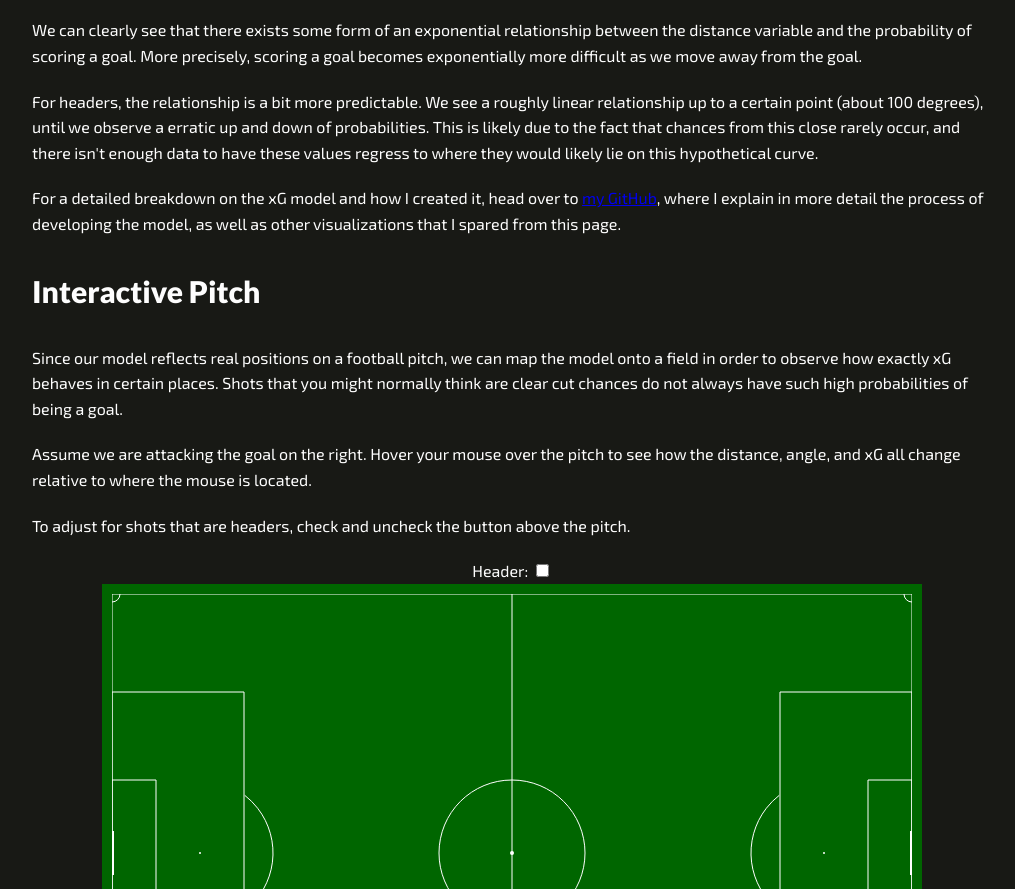
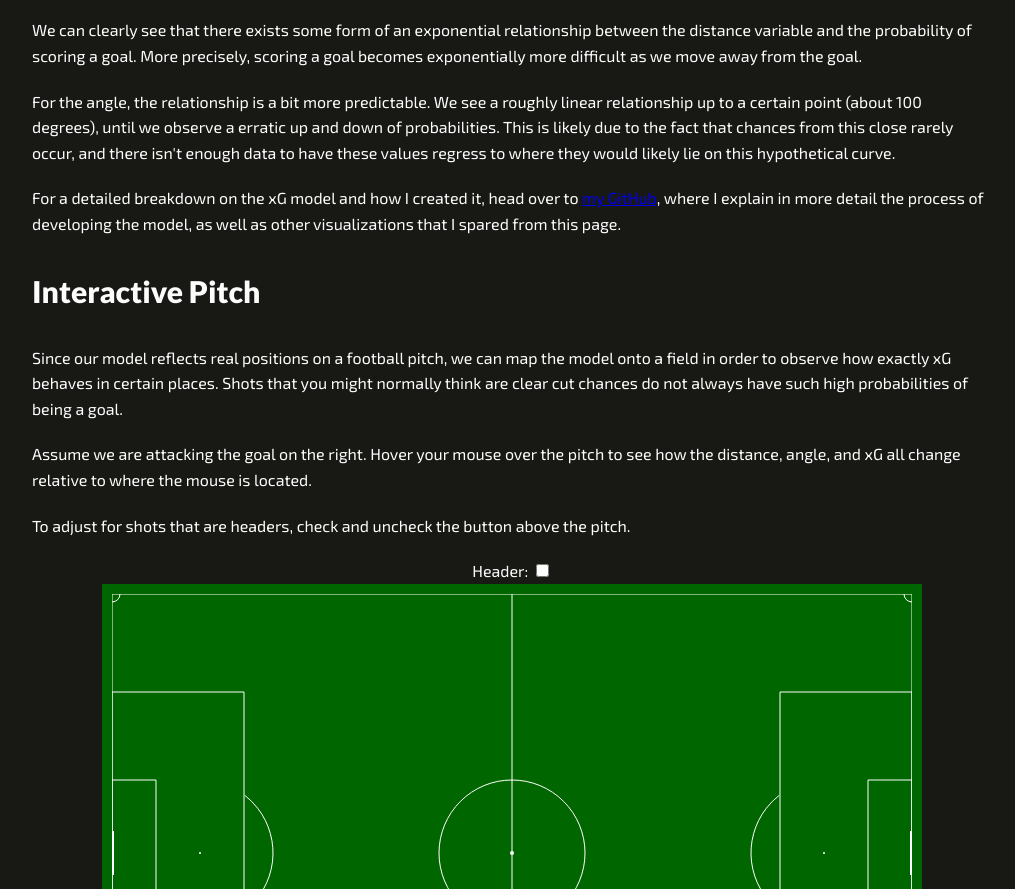
Before and after one commit to ehaveric/recreatingxG, a plain HTML site: page index.html in a window 1280 px wide. Shown: the part 4202-5091 px from the top of the page, without its empty margins (128-1143 px from the left). Drawn offline with Linux system fonts and the light colour scheme.

Commit message:
Update index.html

```diff
--- a/index.html
+++ b/index.html
@@ -192,7 +192,7 @@
         distance variable and the probability of scoring a goal. More precisely, scoring a goal becomes exponentially more
         difficult as we move away from the goal.
       </p>
-      <p class="left-aligned"> For headers, the relationship is a bit more predictable. We see a roughly linear relationship up to a certain
+      <p class="left-aligned"> For the angle, the relationship is a bit more predictable. We see a roughly linear relationship up to a certain
         point (about 100 degrees), until we observe a erratic up and down of probabilities. This is likely due to the fact that
         chances from this close rarely occur, and there isn't enough data to have these values regress to where they would likely lie
         on this hypothetical curve.
```
